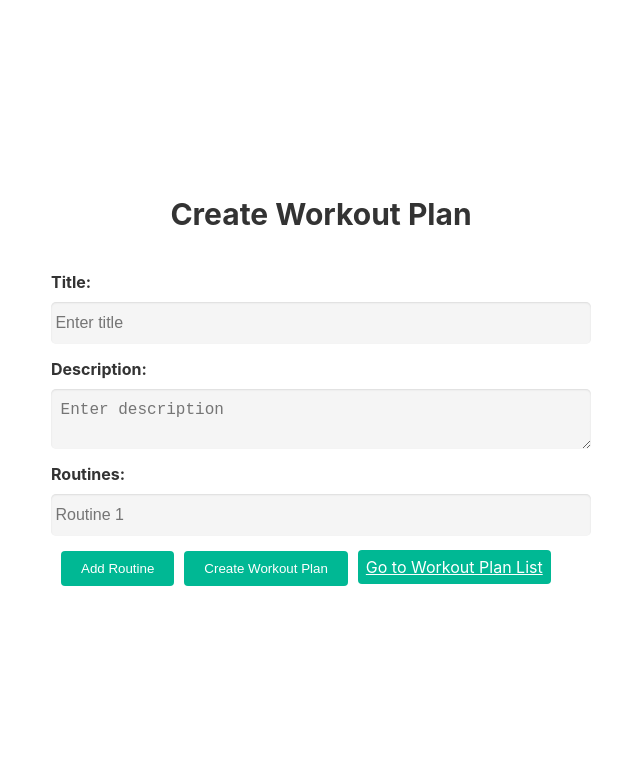
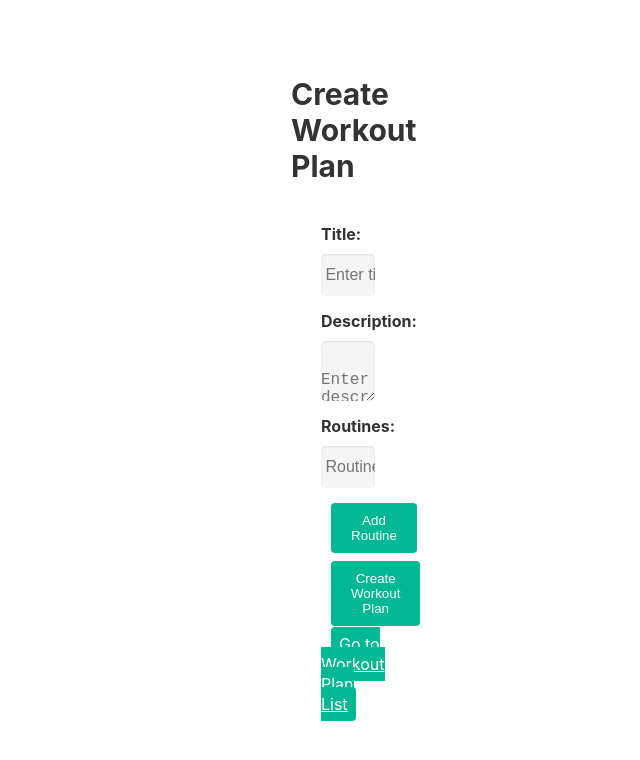
Before and after one commit to Oopmad2023/Workout-Plans, a React (Create React App) app in the folder frontend/: page /api/workout-plans in a window 1280 px wide. Shown: the top 760 px of the page, without its empty margins (319-959 px from the left). Built offline with nearby package versions, Linux system fonts and the light colour scheme.

Commit message:
change max width

```diff
--- a/frontend/src/App.css
+++ b/frontend/src/App.css
@@ -46,7 +46,7 @@
 
 .form {
   width: 100%;
-  max-width: 600px;
+  max-width: 60px;
   padding: 30px;
   background-color: #fff;
   box-shadow: none;
```
